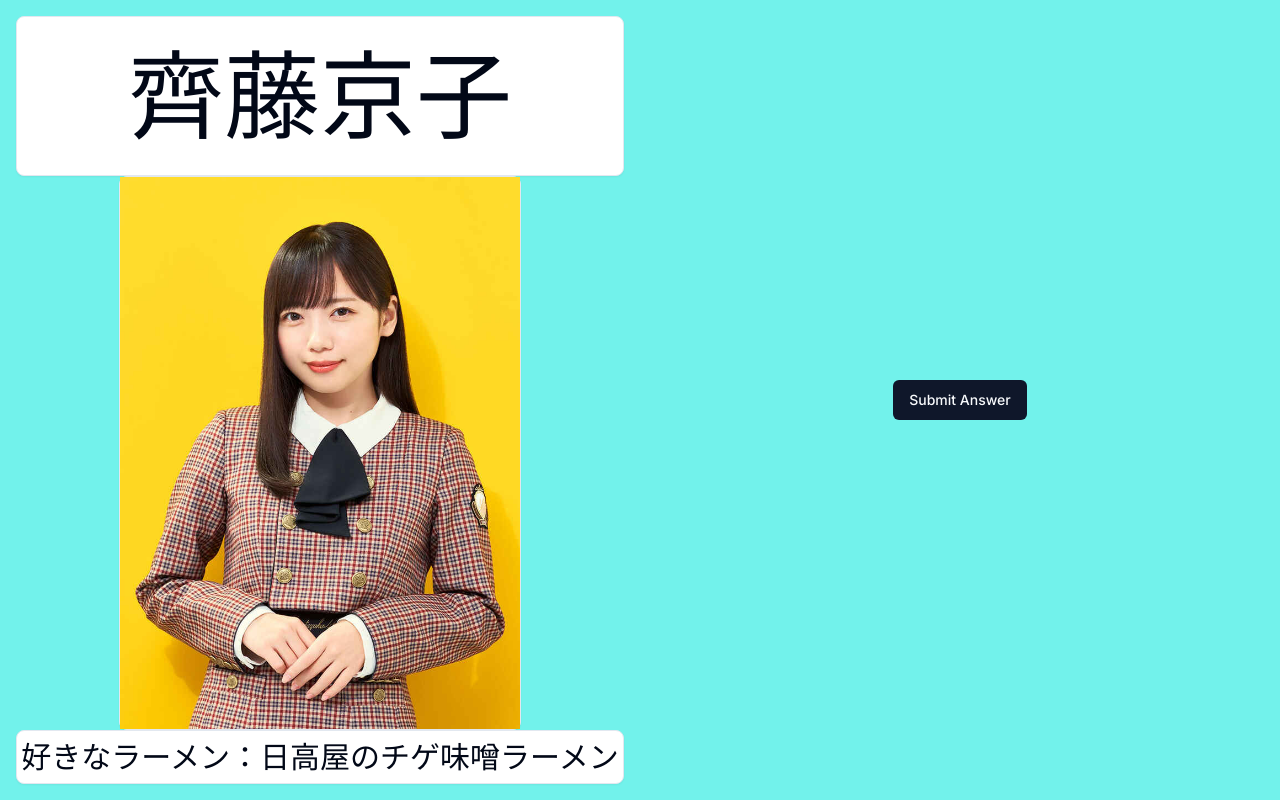
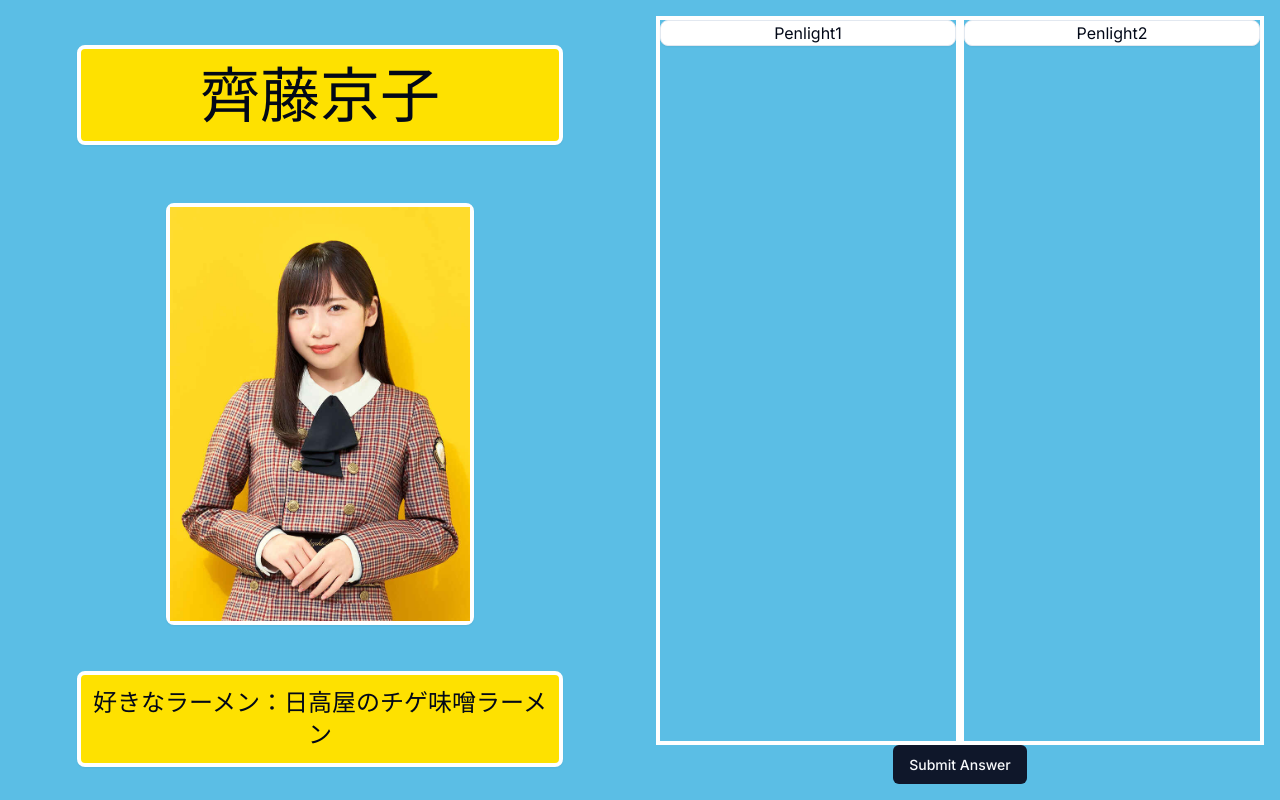
Before and after one commit to AobaIwaki123/HNZ-PenlightQuiz, a Next.js app in the folder view/: page /quiz in a window 1280 px wide. Built offline with nearby package versions, Linux system fonts and the light colour scheme.

Commit message:
Quiz画面の右側のレイアウトを仮作成し,色をぽかカラーに変更

```diff
--- a/view/src/app/quiz/page.tsx
+++ b/view/src/app/quiz/page.tsx
@@ -7,31 +7,46 @@ import { Card } from "@/components/ui/card";
 export default function Home() {
   return (
     <main>
-      <div className="flex flex-wrap justify-around items-center h-screen bg-base">
+      <div className="flex flex-wrap justify-around items-center h-screen bg-basecolor">
         <div className="flex flex-col justify-around items-center h-full w-1/2 p-4">
-          <div className="flex w-full items-center">
-            <Card className="flex flex-col justify-around text-8xl text-center w-full h-40">
+          <div className="flex flex-col justify-around w-4/5 h-full items-center">
+            <Card className="flex flex-col justify-around m-3 text-6xl text-center w-full h-30 bg-primarycolor border-accentcolor border-4">
+              <div className="m-4">
                 <p>
                   齊藤京子
                 </p>
+              </div>
             </Card>
-          </div>
-          <Card className="">
+            <Card className="flex m-3 border-accentcolor border-4">
               <Image
                 src="/img/member/saitou.jpg"
-              width={400}
-              height={400}
+                width={300}
+                height={300}
                 alt="saitou"
-              className="object-center object-cover"
+                className="flex object-center object-cover"
+                priority
               />
             </Card>
-          <Card className="flex flex-col justify-around text-3xl text-center w-full h-40">
+            <Card className="text-2xl text-center w-full bg-primarycolor border-accentcolor border-4">
+              <div className="m-3">
                 <p>
                   好きなラーメン：日高屋のチゲ味噌ラーメン
                 </p>
+              </div>
             </Card>
           </div>
+        </div>
         <div className="flex flex-col h-full w-1/2 p-4 justify-around items-center">
+          <div className="flex items-center h-full w-full text-center">
+            <div className="h-full w-full border-accentcolor border-4">
+              {/* TODO: Penlight Component */}
+              <Card>Penlight1</Card>
+            </div>
+            <div className="h-full w-full border-accentcolor border-4">
+              {/* TODO: Penlight Component */}
+              <Card>Penlight2</Card>
+            </div>
+          </div>
           <Button>Submit Answer</Button>
         </div>
       </div>
--- a/view/tailwind.config.ts
+++ b/view/tailwind.config.ts
@@ -11,10 +11,10 @@ const config = {
   prefix: "",
   theme: {
     colors: {
-      base: "#72F2EB",
-      primary: "#00CCBF",
-      secondary: "#3F7C85",
-      accent: "#FF5F5D",
+      basecolor: "#5bbee5",
+      primarycolor: "#fee100",
+      secondarycolor: "#3F7C85",
+      accentcolor: "#ffffff",
     },
     container: {
       center: true,
```
Lines whose indentation alone changed are shown as unchanged.
